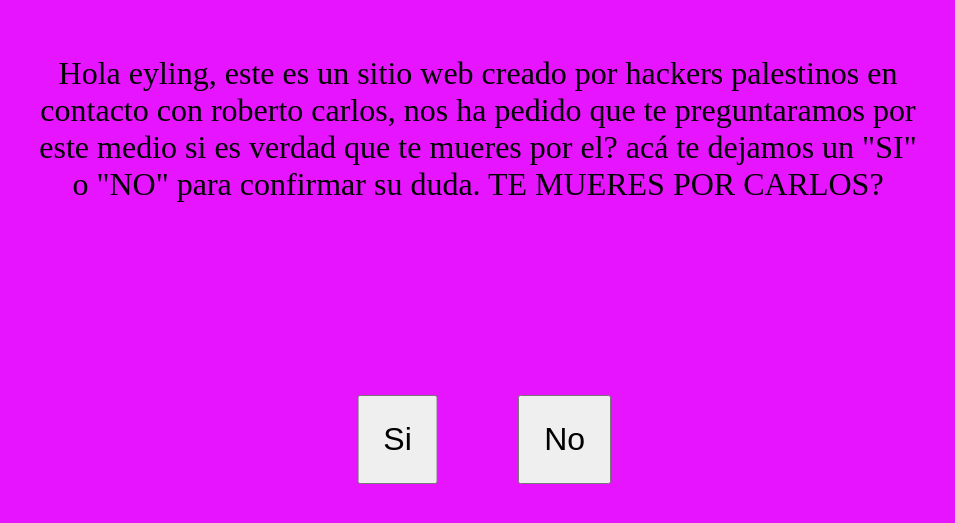
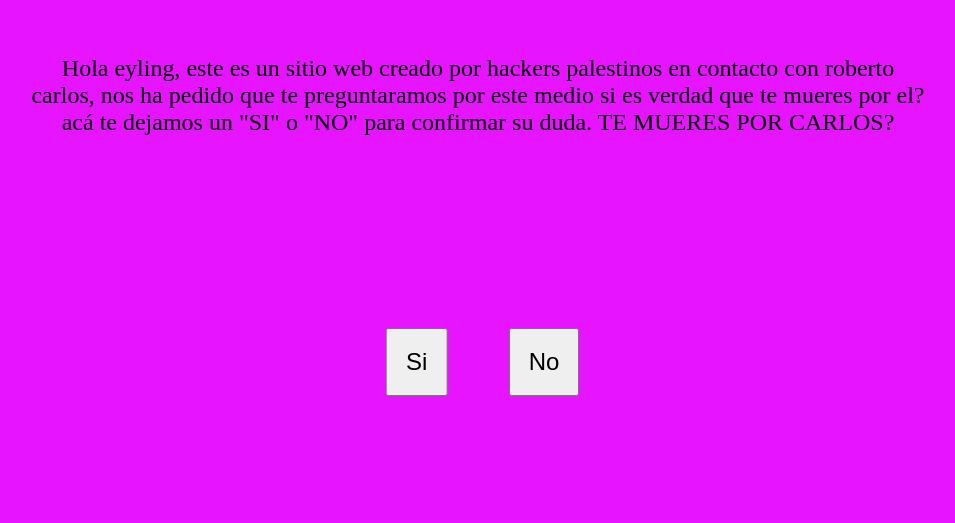
Before and after one commit to Carlossxdxd/invitacion, a plain HTML site: page index.html in a window 1280 px wide. Shown: the part 137-660 px from the top of the page, without its empty margins (162-1117 px from the left). Drawn offline with Linux system fonts and the light colour scheme.

Commit message:
Add files via upload

```diff
--- a/estilos.css
+++ b/estilos.css
@@ -10,12 +10,12 @@
 }
 
 p{
-    font-size: xx-large;
+    font-size: x-large;
     padding: 15%;
 }
 
 button{
-    font-size: xx-large;
+    font-size: x-large;
     padding: 0.75em;
 }
 
```
